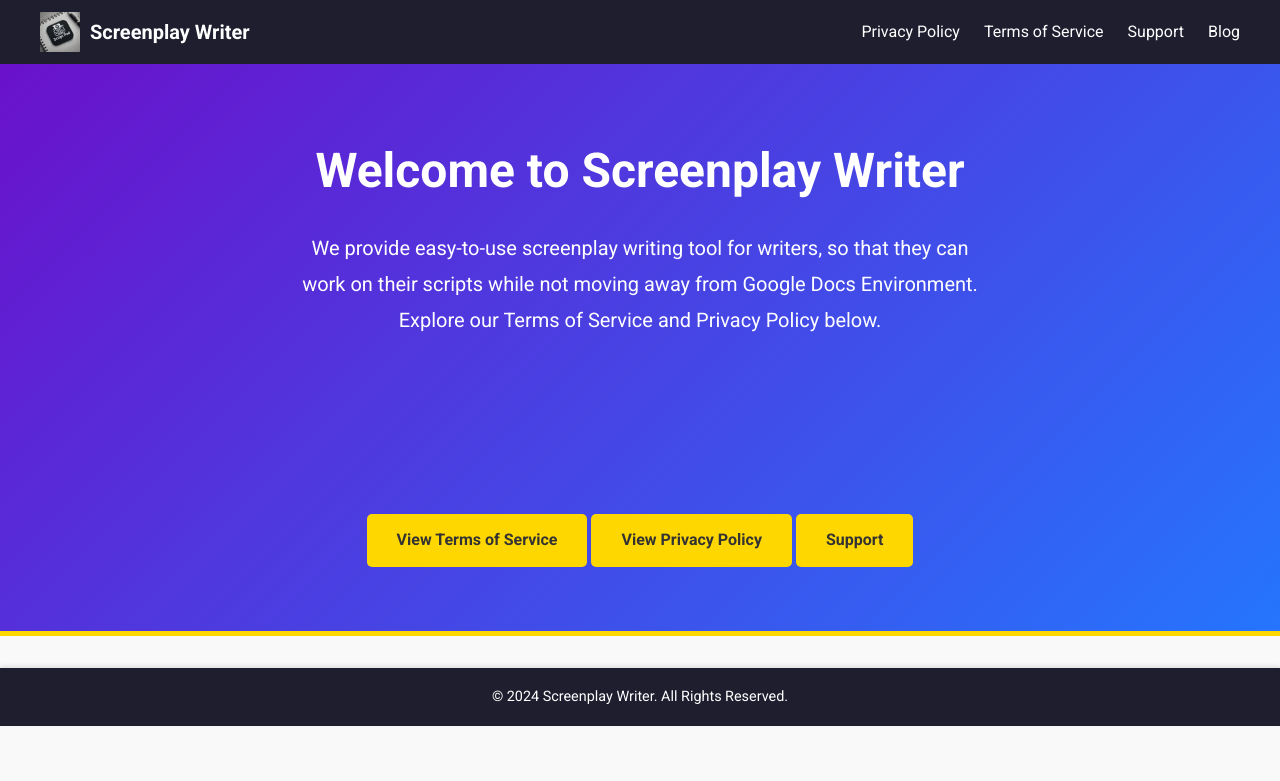
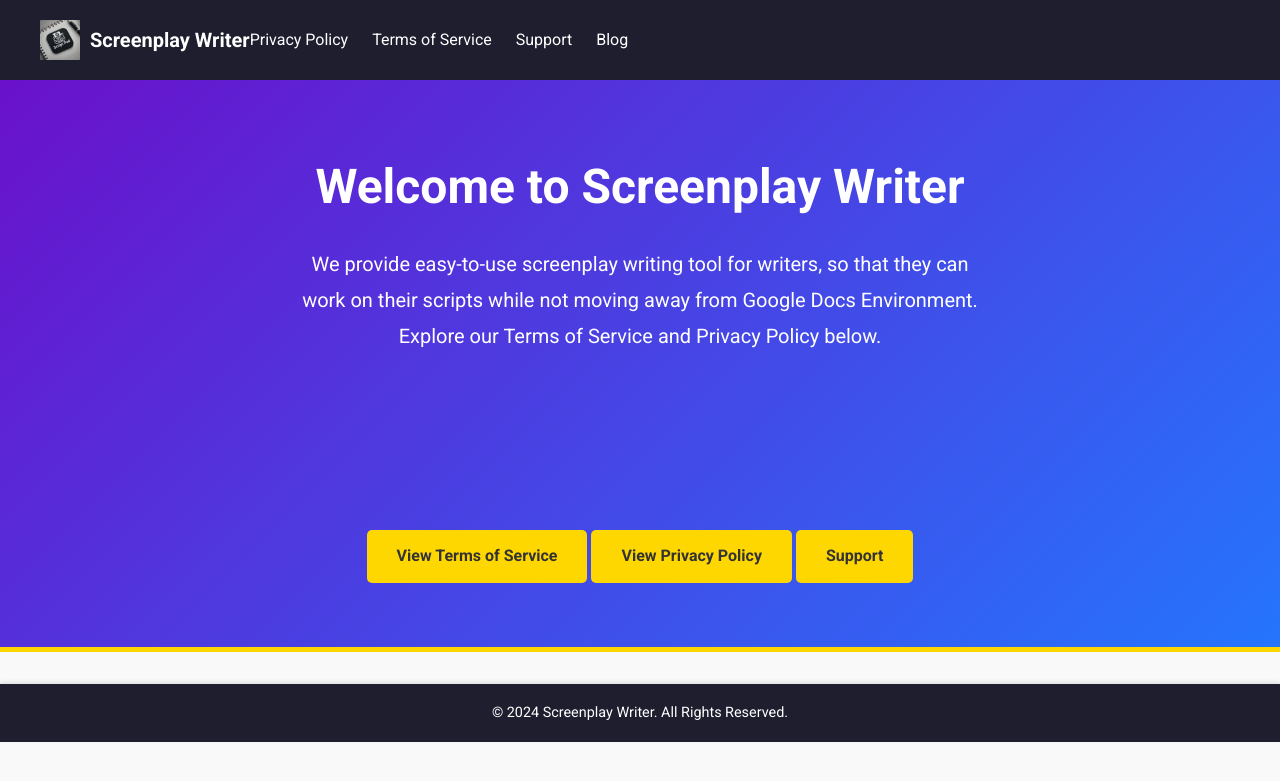
Before and after one commit to betashorts/betashorts-site, a Jekyll site: the page built from index.html, in a window 1280 px wide. Shown: the top 781 px of the page. Built offline with Jekyll 4.4.1, drawn with Linux system fonts in a browser that asks for light colours.

Commit message:
navbar style updated

```diff
--- a/css/styles.css
+++ b/css/styles.css
@@ -20,14 +20,39 @@ body {
     box-shadow: 0 2px 4px rgba(0, 0, 0, 0.1);
 }
 
+/* Navbar Logo Styling */
+.navbar-logo {
+    height: 40px; /* Resizing the logo */
+    margin-right: 10px; /* Adding space between the logo and text */
+    display: inline-block; /* Ensuring it aligns with text */
+    vertical-align: middle; /* Aligns the logo vertically with the text */
+}
+
+/* Navbar Container */
 .navbar-container {
+    display: flex;
+    align-items: center; /* Align logo and text vertically */
+    padding: 0.5rem 1rem; /* Adjust padding for better spacing */
+}
+
+/* Navbar Title Styling */
+.navbar-title {
+    font-size: 1.5rem; /* Adjust text size to match logo */
+    font-weight: bold;
+    color: #fff;
+    display: inline-block;
+    vertical-align: middle; /* Align text vertically with the logo */
+}
+
+
+/* .navbar-container {
     display: flex;
     justify-content: space-between;
     align-items: center;
     max-width: 1200px;
     margin: 0 auto;
 }
-
+ */
 .navbar-brand {
     display: flex;
     align-items: center;
@@ -37,11 +62,11 @@ body {
     font-weight: bold;
 }
 
-.navbar-logo {
+/* .navbar-logo {
     width: 40px;
     margin-right: 10px;
 }
-
+ */
 .navbar-links {
     list-style: none;
     display: flex;
```
